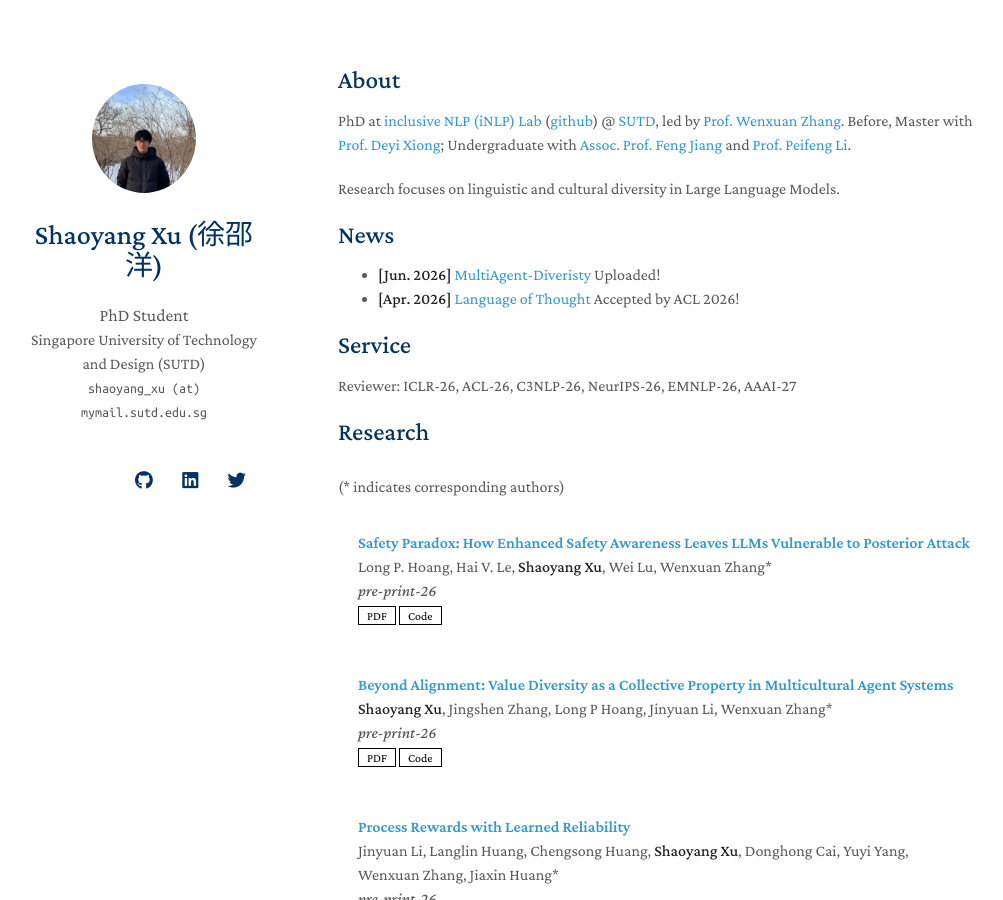
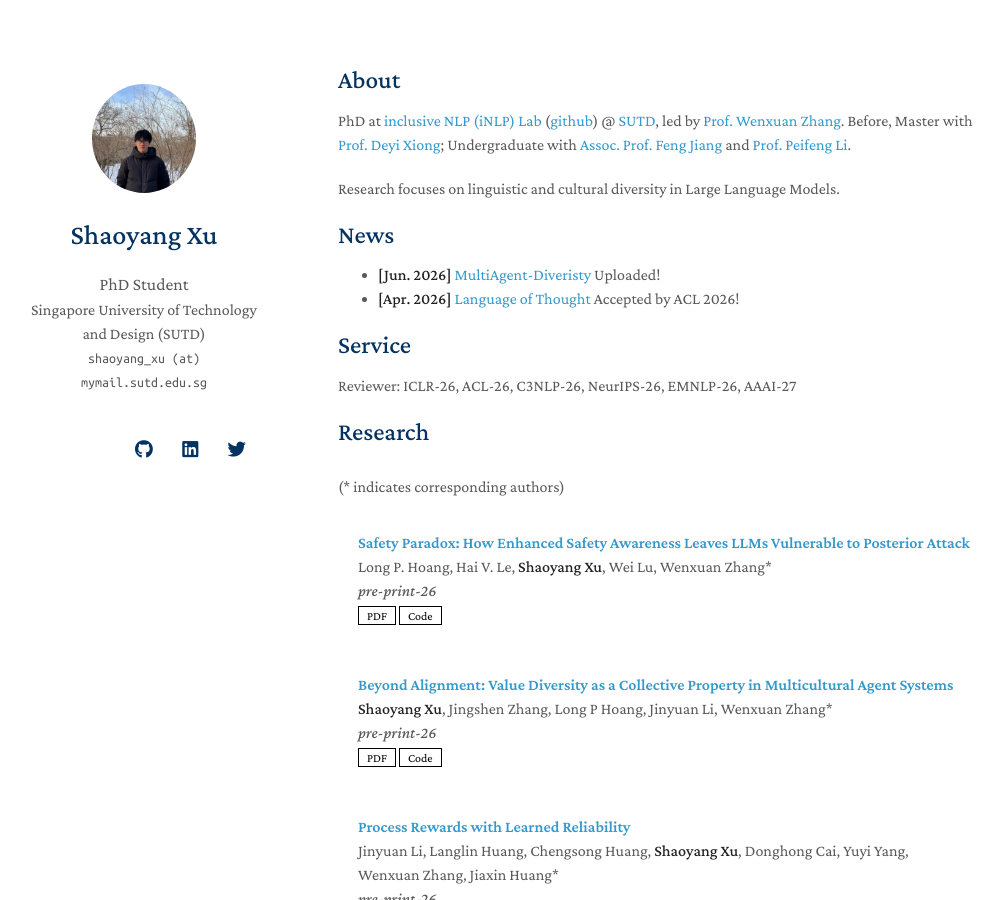
Before and after one commit to shaoyangxu/shaoyangxu.github.io, a Jekyll site: the page built from index.md, in a window 1280 px wide and 900 px high. Shown: the whole window, without its empty margins (132-1135 px from the left). Built offline with Jekyll 4.4.1, drawn with Linux system fonts in a browser that asks for light colours; nearby versions of some CDN libraries; a style sheet for code colours, icons or effects is not loaded; our own code applies the rules of GitHub Pages for plain Markdown files.

Commit message:
Update _config.yml

```diff
--- a/_config.yml
+++ b/_config.yml
@@ -1,5 +1,5 @@
 # Basic Information
-title: Shaoyang Xu (徐邵洋)
+title: Shaoyang Xu
 position: PhD Student
 affiliation: Singapore University of Technology and Design (SUTD)
 email: shaoyang_xu (at) mymail.sutd.edu.sg
```
